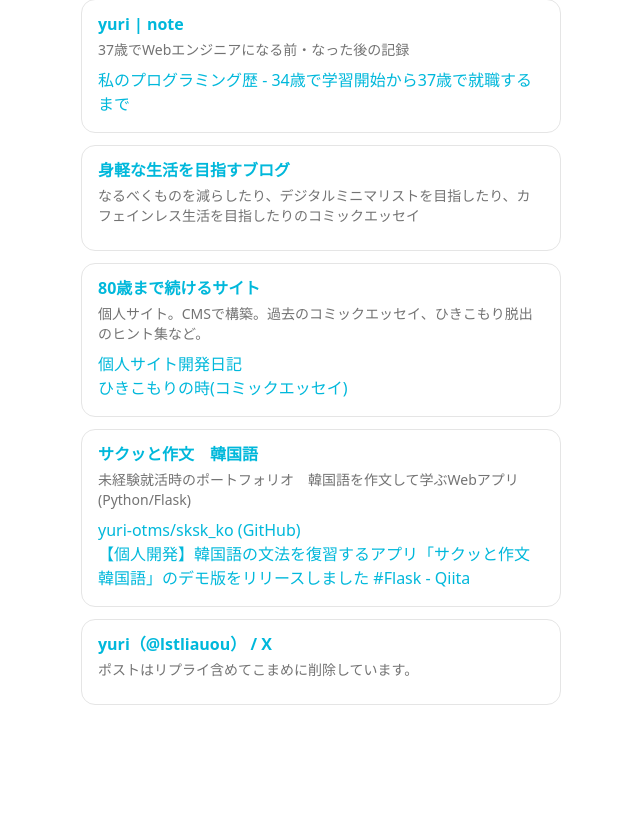
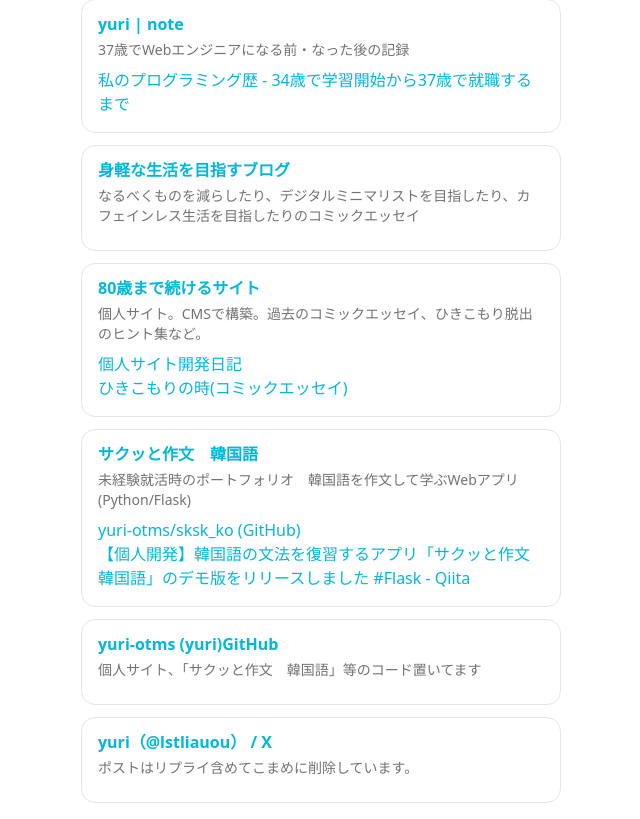
Before and after one commit to yuri-otms/link, a React (Vite) app in the folder pages/: page / in a window 1280 px wide. Shown: the part 385-1204 px from the top of the page, without its empty margins (319-959 px from the left). Before the commit the page ends 1106 px from the top, so only its background shows below. Built offline with nearby package versions, Linux system fonts and the light colour scheme.

Commit message:
[ update ] GitHub追加

```diff
--- a/pages/src/App.tsx
+++ b/pages/src/App.tsx
@@ -72,6 +72,12 @@
       ],
     },
     {
+      cardTitle: 'yuri-otms (yuri)GitHub',
+      titleLink: 'https://github.com/yuri-otms',
+      description: '個人サイト、「サクッと作文　韓国語」等のコード置いてます',
+      links: [],
+    },
+    {
       cardTitle: 'yuri（@lstliauou） / X',
       titleLink: 'https://x.com/lstliauou',
       description: 'ポストはリプライ含めてこまめに削除しています。',
```
